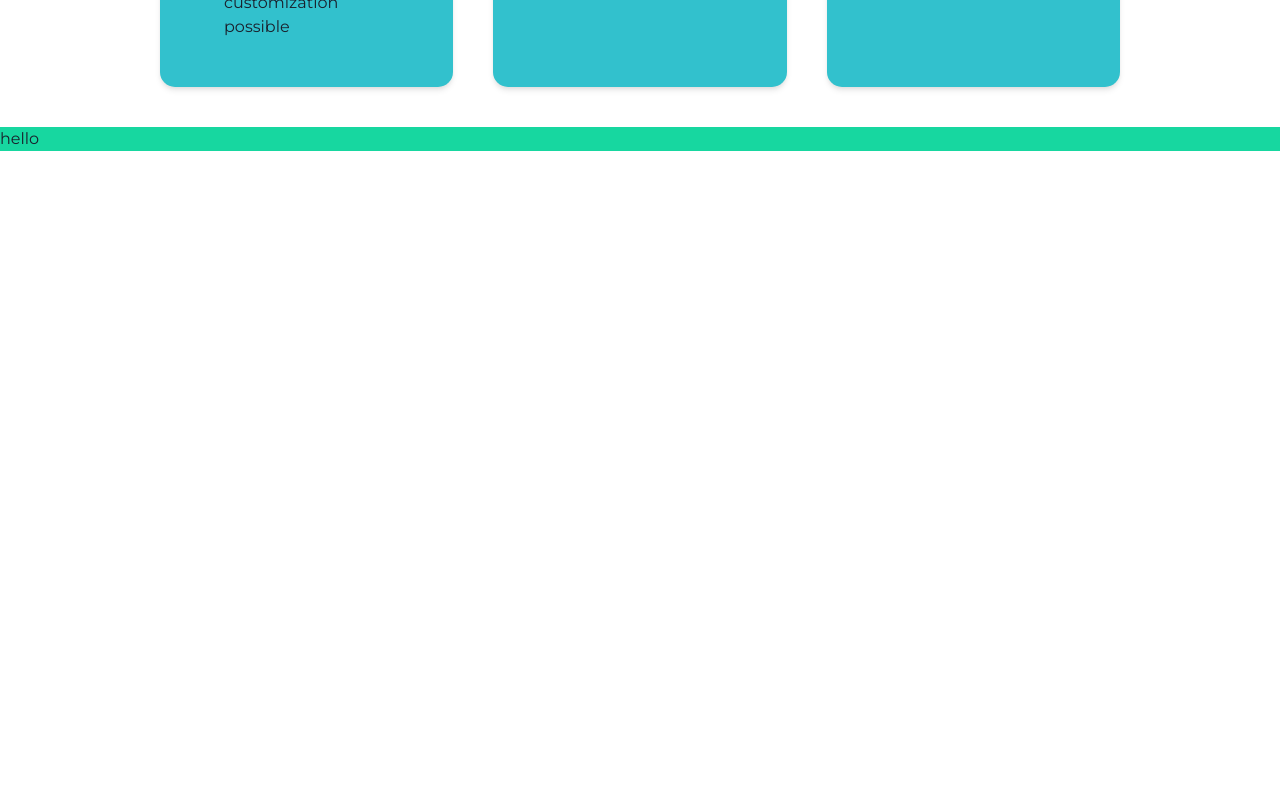
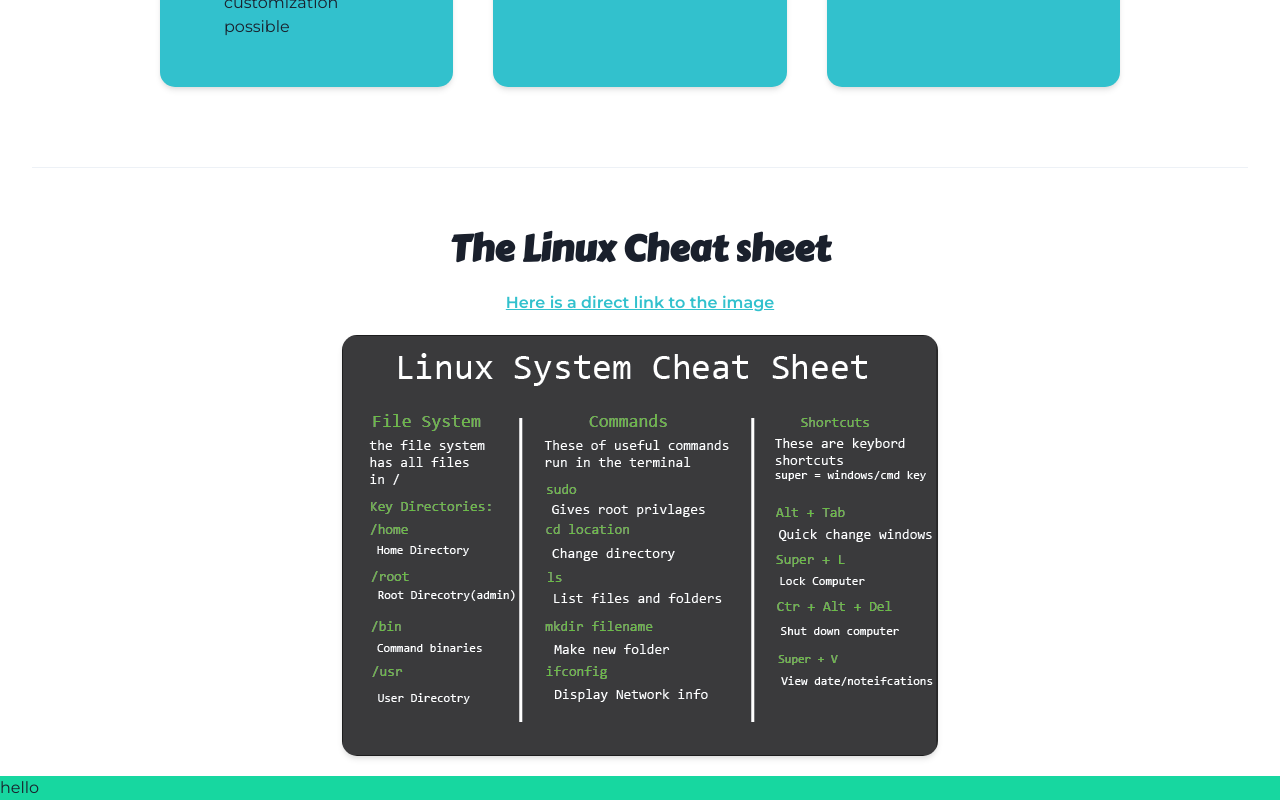
Before and after one commit to Jumner/LinuxSensei, a Next.js app in the folder site/: page /resources in a window 1280 px wide. Shown: the part 3100-3900 px from the top of the page. Before the commit the page ends 3251 px from the top, so only its background shows below. Built offline with nearby package versions, Linux system fonts and the light colour scheme.

Commit message:
added cheat sheet

```diff
--- a/site/pages/resources.js
+++ b/site/pages/resources.js
@@ -1,10 +1,13 @@
-import { Flex, HStack } from "@chakra-ui/layout";
+import { Center, Flex, HStack, Text } from "@chakra-ui/layout";
 import Faq from "../src/components/Faq";
 import Nav from "../src/components/Nav";
 import Footer from "../src/components/Footer";
 import Section from "../src/components/Section";
 import OsComparison from "../src/components/OsComparison";
 import DistroComparison from "../src/components/DistroComparison";
+
+import cheatsheet from "./img/cheatsheet.png";
+
 export default function resources() {
 	return (
 		<Flex justify="space-between" direction="column">
@@ -18,6 +21,19 @@ export default function resources() {
 			<Section heading="Distro Comparison">
 				<DistroComparison />
 			</Section>
+			<Section heading="The Linux Cheat sheet" img={cheatsheet}>
+				<Center>
+					<Text
+						as="a"
+						href={cheatsheet.src}
+						color="main.400"
+						textDecor="underline"
+						fontWeight="bolder"
+					>
+						Here is a direct link to the image
+					</Text>
+				</Center>
+			</Section>
 			<Footer />
 		</Flex>
 	);
--- a/site/src/components/Section.js
+++ b/site/src/components/Section.js
@@ -1,7 +1,17 @@
 import { Divider, Heading, Flex, Box, Image } from "@chakra-ui/react";
 
 export default function Section({ children, heading, img }) {
-	let image = img ? <Image src={img.src} alt="Image not found" m="5" /> : "";
+	let image = img ? (
+		<Image
+			src={img.src}
+			alt="Image not found"
+			m="5"
+			borderRadius="15"
+			boxShadow="md"
+		/>
+	) : (
+		""
+	);
 	return (
 		<Flex justify="space-evenly" direction="column" align="center">
 			<Divider my="10" w="95vw" />
```
Also changed, not shown: site/pages/img/cheatsheet.png (added).
